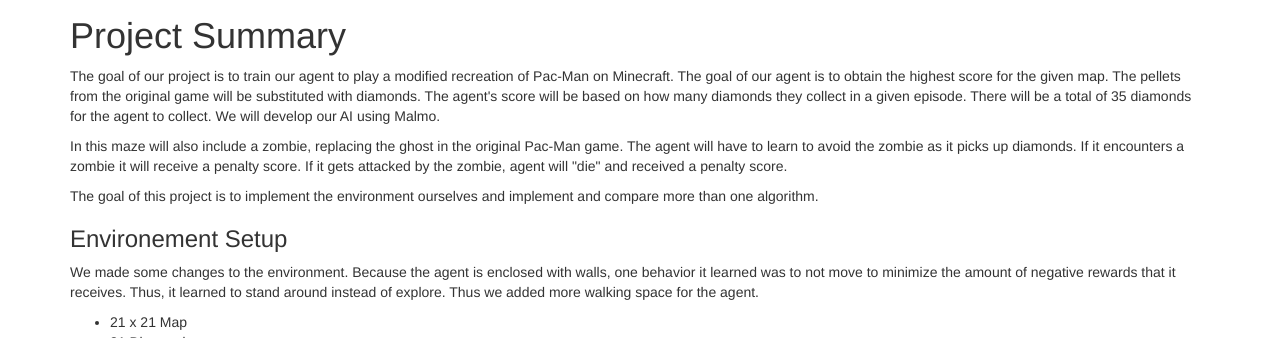
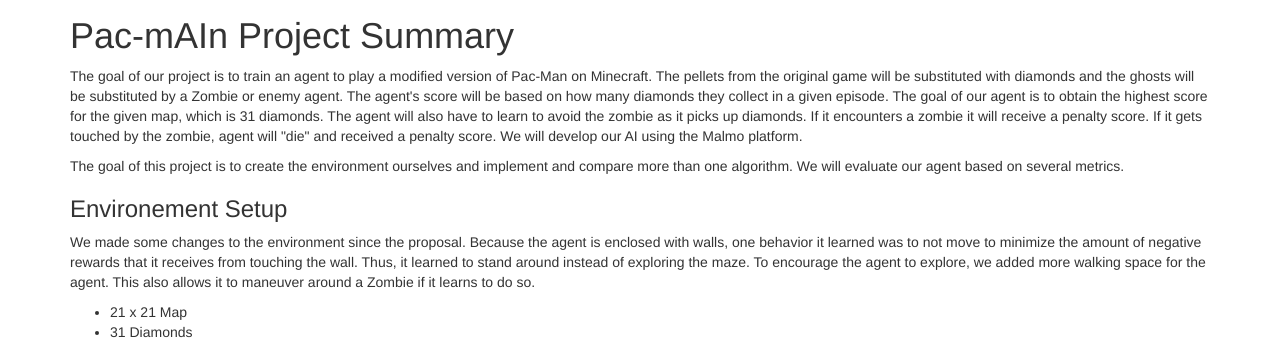
Before and after one commit to armaansd/pac-mAIn, a Jekyll site: the page built from docs/final.md, in a window 1280 px wide and 900 px high, scrolled down 982 px, cut to the strip 245-583 px from the top of the window. Built offline with Jekyll 4.4.1, drawn with Linux system fonts in a browser that asks for light colours.

Commit message:
Update final.md

```diff
--- a/docs/final.md
+++ b/docs/final.md
@@ -8,16 +8,15 @@
 
 <img src="https://user-images.githubusercontent.com/75513952/144721188-2a29f8d2-261c-4e87-98e4-140f43b1356b.png" width="1000" height="700">
 
-# Project Summary
-<p>The goal of our project is to train our agent to play a modified recreation of Pac-Man on Minecraft. The goal of our agent is to obtain the highest score for the given map. The pellets from the original game will be substituted with diamonds. The agent's score will be based on how many diamonds they collect in a given episode. There will be a total of 35 diamonds for the agent to collect. We will develop our AI using Malmo. </p>
 
-<p>In this maze will also include a zombie, replacing the ghost in the original Pac-Man game. The agent will have to learn to avoid the zombie as it picks up diamonds. If it encounters a zombie it will receive a penalty score. If it gets attacked by the zombie, agent will "die" and received a penalty score.</p>
+# Pac-mAIn Project Summary
+<p>The goal of our project is to train an agent to play a modified version of Pac-Man on Minecraft. The pellets from the original game will be substituted with diamonds and the ghosts will be substituted by a Zombie or enemy agent. The agent's score will be based on how many diamonds they collect in a given episode. The goal of our agent is to obtain the highest score for the given map, which is 31 diamonds. The agent will also have to learn to avoid the zombie as it picks up diamonds. If it encounters a zombie it will receive a penalty score. If it gets touched by the zombie, agent will "die" and received a penalty score. We will develop our AI using the Malmo platform.</p>
 
-<p>The goal of this project is to implement the environment ourselves and implement and compare more than one algorithm. </p>
+<p>The goal of this project is to create the environment ourselves and implement and compare more than one algorithm. We will evaluate our agent based on several metrics.</p>
 
 
 ### Environement Setup
-We made some changes to the environment. Because the agent is enclosed with walls, one behavior it learned was to not move to minimize the amount of negative rewards that it receives. Thus, it learned to stand around instead of explore. Thus we added more walking space for the agent.
+<p>We made some changes to the environment since the proposal. Because the agent is enclosed with walls, one behavior it learned was to not move to minimize the amount of negative rewards that it receives from touching the wall. Thus, it learned to stand around instead of exploring the maze. To encourage the agent to explore, we added more walking space for the agent. This also allows it to maneuver around a Zombie if it learns to do so. </p>
 
 - 21 x 21 Map
 - 31 Diamonds
```
